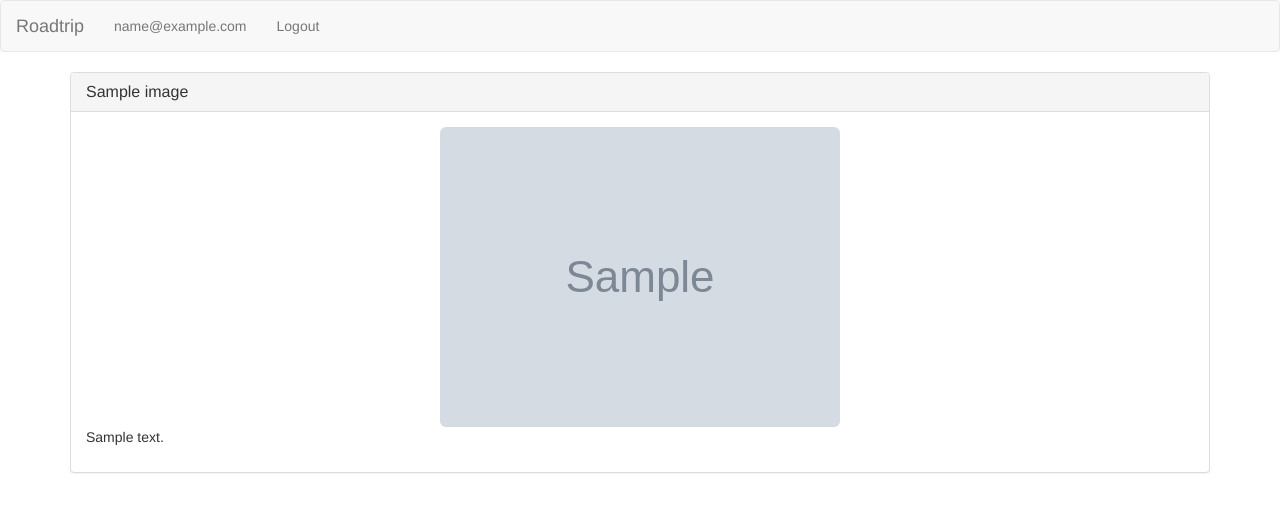
After one commit to lhansford/Roadtrip, a Flask app: page /trip/image/1 in a window 1280 px wide. The commit adds this page. Shown: the top 512 px of the page. Run offline with Flask 2, Linux system fonts and the light colour scheme; a user stored in the database is signed in; tables that the repository leaves empty hold one stand-in row (values such as "Sample post"); grey boxes marked "Sample" are stand-in pictures; some libraries are stand-ins or nearby versions.

Commit message:
Added separate view for images

```diff
--- a/roadtrip/models.py
+++ b/roadtrip/models.py
@@ -55,6 +55,7 @@ class Image(db.Model):
 	id = db.Column(db.Integer, primary_key=True)
 	name = db.Column(db.String(140))
 	path = db.Column(db.String(140))
+	description = db.Column(db.String(255))
 	upload_date = db.Column(db.Date)
 	user_id = db.Column(db.Integer, db.ForeignKey('user.id'))
 	user = db.relationship('User', backref=db.backref('images', lazy='dynamic'))
--- /dev/null
+++ b/roadtrip/static/css/style.css
@@ -0,0 +1,3 @@
+.image {
+	margin: 0 auto;
+}
--- a/roadtrip/templates/base.html
+++ b/roadtrip/templates/base.html
@@ -6,6 +6,7 @@
     <title>NO TITLE BRO</title>
     {% endif %}
     <link href="/static/bootstrap/css/bootstrap.min.css" rel="stylesheet">
+    <link href="/static/css/style.css" rel="stylesheet">
     {% block css %}{% endblock %}
     <script src="/static/js/jquery.min.js"></script>
      <script src="/static/bootstrap/js/bootstrap.min.js"></script>
--- /dev/null
+++ b/roadtrip/templates/image.html
@@ -0,0 +1,18 @@
+{% extends "base.html" %}
+
+{% block content %}
+	<div class="row">
+		<div class="col-md-12">
+			<div class="panel panel-default">
+			  <div class="panel-heading">
+			    <h3 class="panel-title">{{ image.name }}</h3>
+			  </div>
+			  <div class="panel-body">
+			    <img class="img-rounded img-responsive image" src="/uploads/{{ image.path }}" alt="{{ image.name }}" />
+			  	<p>{{ image.description }}</p>
+			  </div>
+			</div>
+		</div>
+	</div>
+
+{% endblock %}
--- a/roadtrip/templates/trip.html
+++ b/roadtrip/templates/trip.html
@@ -52,7 +52,7 @@
 		<div class="col-md-3">
 			<ul id="carousel" class="elastislide-list">
 				{% for image in images %}
-		    	<li><a href="/uploads/{{ image.path }}"><img class="thumbnail" src="/uploads/{{ image.path }}" alt="{{ image.name }}" /></a></li>
+		    	<li><a href="{{ url_for('image', image_id = image.id) }}"><img class="thumbnail" src="/uploads/{{ image.path }}" alt="{{ image.name }}" /></a></li>
 		    {% endfor %}
 			</ul>
 			<div class="well well-lg">
--- a/roadtrip/views.py
+++ b/roadtrip/views.py
@@ -33,6 +33,7 @@ def trip(trip_id):
 			image = Image(
 				name = upload.filename,
 				path = "",
+				description = "",
 				upload_date = datetime.today(),
 				user = current_user,
 				trip = Trip.query.get(trip_id),
@@ -301,6 +302,14 @@ def uploaded_file(filename):
 		return redirect(url_for('index'))
 	return send_from_directory(app.config['UPLOAD_DIR'], filename)
 
+@app.route('/trip/image/<int:image_id>')
+@login_required
+def image(image_id):
+	image = Image.query.get(image_id)
+	if current_user != image.trip.user:
+		return redirect('index')
+	return render_template("image.html", user=current_user, image=image)
+
 def get_location(query):
 	""" Returns a tuple containing the latitude and longitude of the result.
 	Query is a comma seperated list of keywords. NEEDS IMPROVEMENT FOR
```
